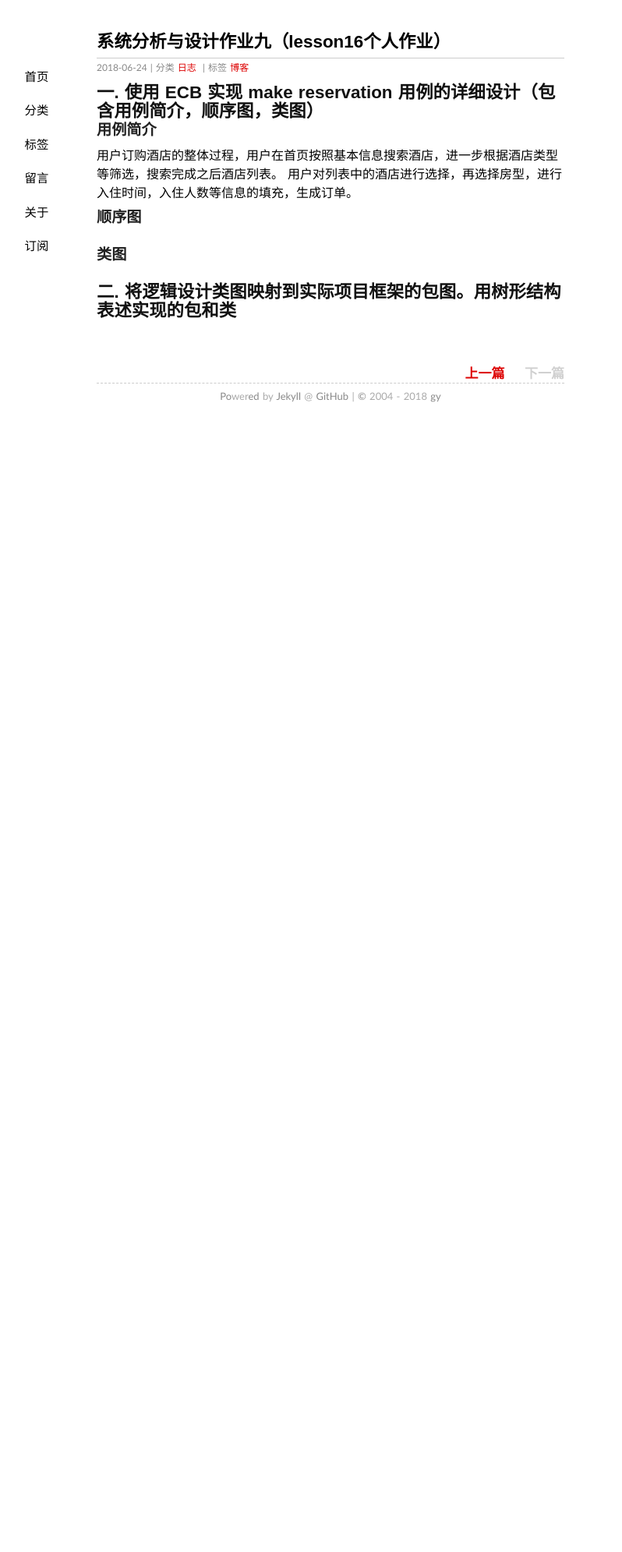
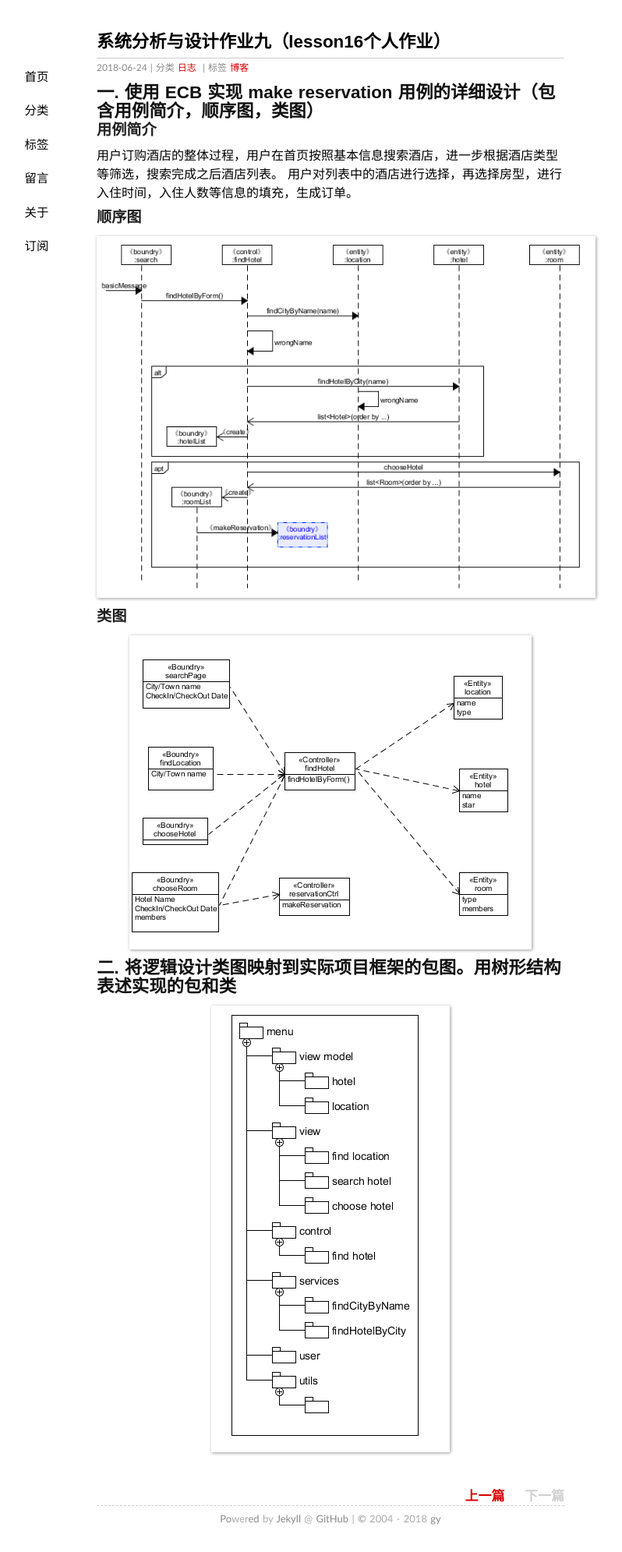
Before and after one commit to gaoynui/gaoynui.github.io, a Jekyll site: the page built from _posts/2018-06-24-hw9.md, in a window 1280 px wide. Shown: the whole page at 78% size, without its empty margins (216-1014 px from the left). Built offline with Jekyll 4.4.1, drawn with Linux system fonts in a browser that asks for light colours; before the commit the page ends 900 px from its top, so only the background shows below that.

Commit message:
Update 2018-06-24-hw9.md

```diff
--- a/_posts/2018-06-24-hw9.md
+++ b/_posts/2018-06-24-hw9.md
@@ -10,8 +10,8 @@ tags: 博客
 用户订购酒店的整体过程，用户在首页按照基本信息搜索酒店，进一步根据酒店类型等筛选，搜索完成之后酒店列表。
 用户对列表中的酒店进行选择，再选择房型，进行入住时间，入住人数等信息的填充，生成订单。
 ### 顺序图
-![]()
+![](https://github.com/gaoynui/gaoynui.github.io/blob/master/_posts/pictures/BCE_sequence.PNG?raw=true)
 ### 类图
-![]()
+![](https://github.com/gaoynui/gaoynui.github.io/blob/master/_posts/pictures/BCE_class.PNG?raw=true)
 ## 二. 将逻辑设计类图映射到实际项目框架的包图。用树形结构表述实现的包和类
-![]()
+![](https://github.com/gaoynui/gaoynui.github.io/blob/master/_posts/pictures/BCE_mappingPacket.PNG?raw=true)
```
